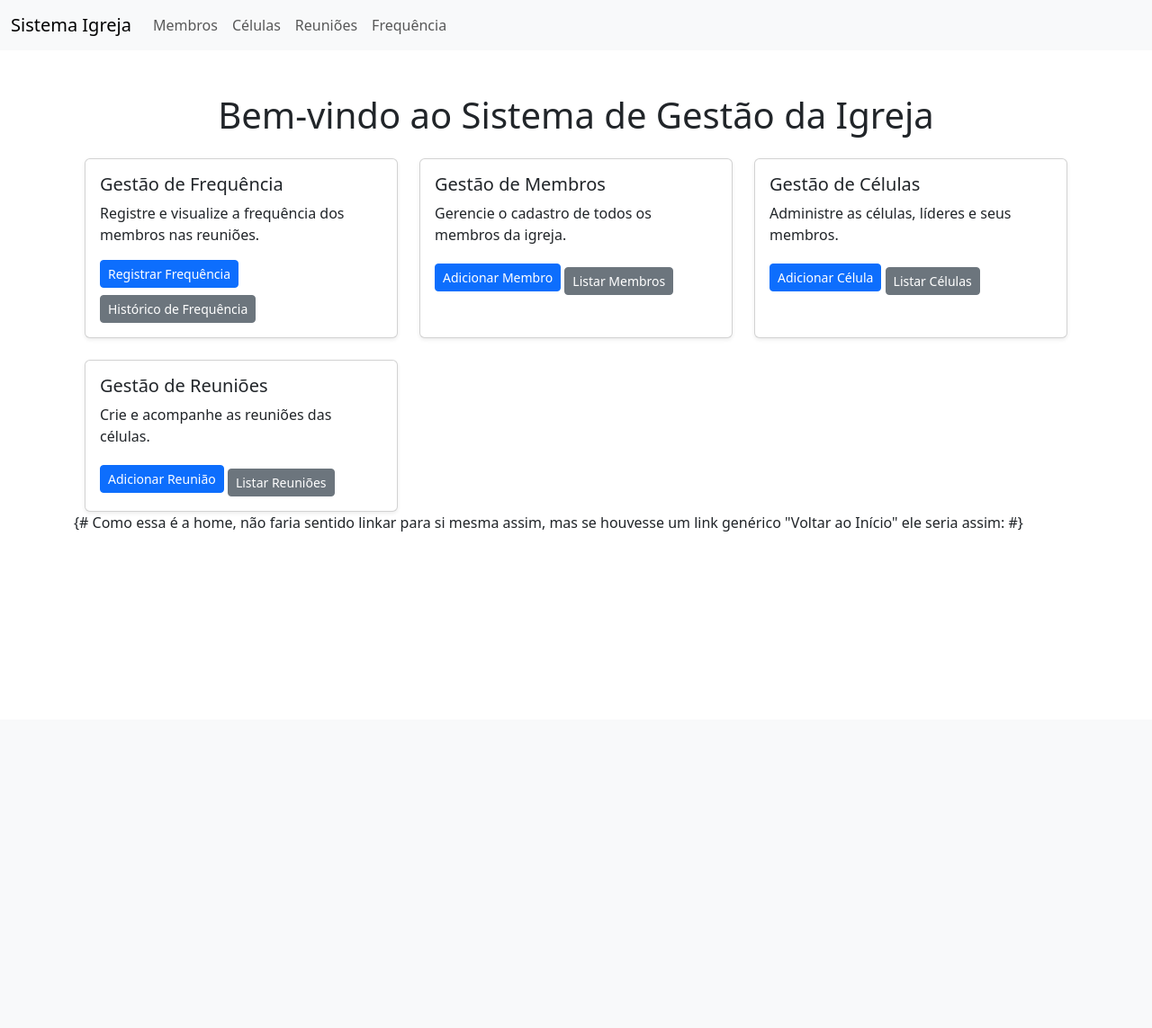
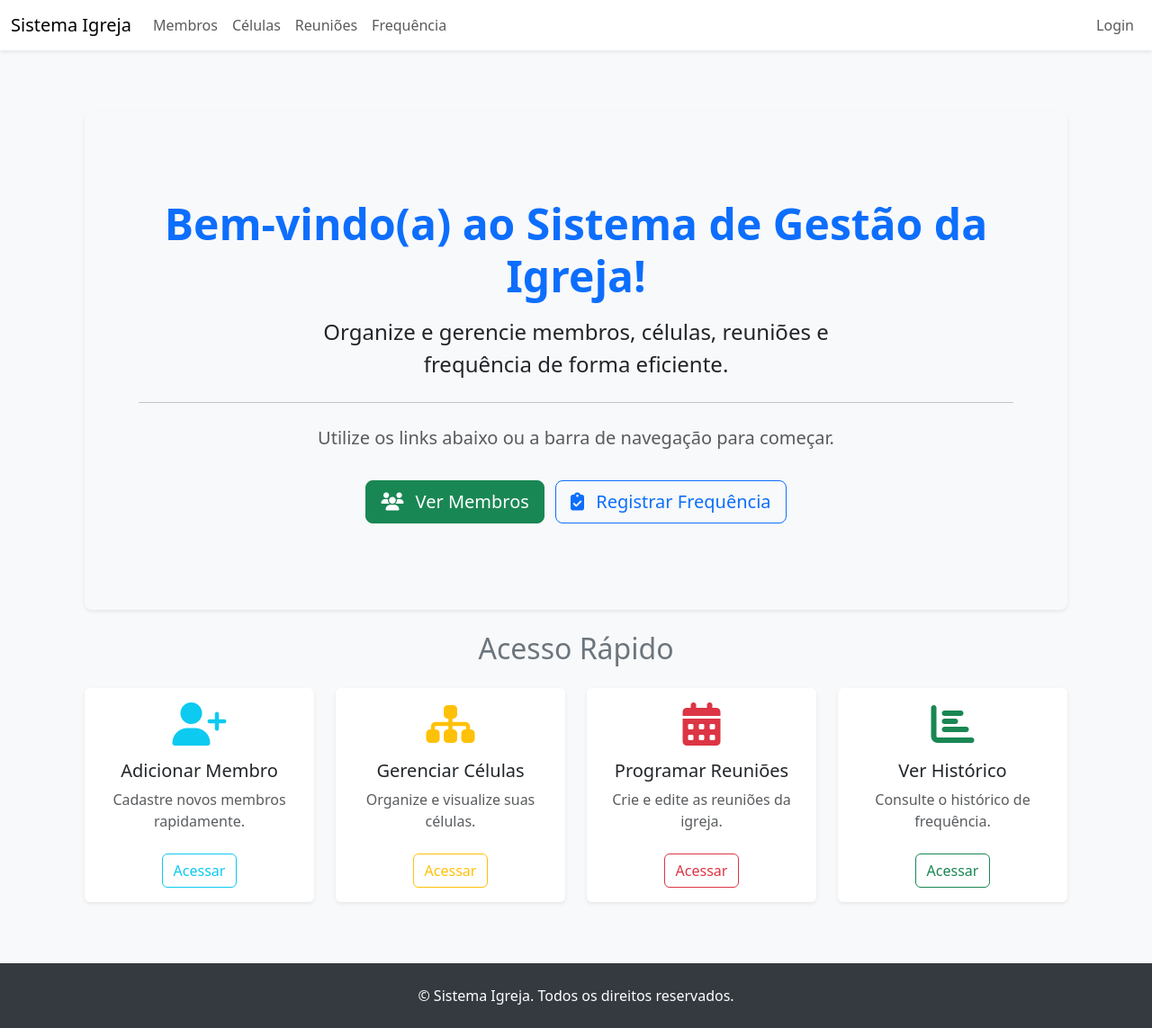
Before and after one commit to Marcos415/sistema_igreja, a Django app: page /gestao/ in a window 1280 px wide. Shown: the whole page at 90% size. Before the commit the page ends 591 px from the top, so only its background shows below. Run offline with Django 5.2, Linux system fonts and the light colour scheme.

Commit message:
UI: Major layout improvements for home, base, and member list. Fix auth URLs.

```diff
--- a/membros/templates/membros/home_sistema.html
+++ b/membros/templates/membros/home_sistema.html
@@ -1,83 +1,72 @@
-{% extends 'base.html' %} {# Supondo que você estenda um template base.html #}
-{% load static %} {# Para carregar arquivos estáticos como CSS/JS, se necessário #}
+{% extends 'base.html' %}
 
-{% block title %}Página Inicial - Sistema da Igreja{% endblock %}
+{% block title %}Bem-vindo ao Sistema da Igreja{% endblock %}
 
 {% block content %}
 <div class="container mt-5">
-    {# Mensagens do Django (adicionado para você ver os messages.success/error) #}
-    {% if messages %}
-        <div class="mb-4">
-            {% for message in messages %}
-                <div class="alert alert-{{ message.tags }} alert-dismissible fade show" role="alert">
-                    {{ message }}
-                    <button type="button" class="btn-close" data-bs-dismiss="alert" aria-label="Close"></button>
-                </div>
-            {% endfor %}
+    <!-- Seção de Boas-Vindas / Hero Section -->
+    <div class="p-5 mb-4 bg-light rounded-3 shadow-sm text-center">
+        <div class="container-fluid py-5">
+            <h1 class="display-5 fw-bold text-primary">Bem-vindo(a) ao Sistema de Gestão da Igreja!</h1>
+            <p class="col-md-8 fs-4 mx-auto mt-3">
+                Organize e gerencie membros, células, reuniões e frequência de forma eficiente.
+            </p>
+            <hr class="my-4">
+            <p class="fs-5 text-muted">
+                Utilize os links abaixo ou a barra de navegação para começar.
+            </p>
+            <a class="btn btn-success btn-lg mt-3" href="{% url 'membros:listar_membros' %}" role="button">
+                <i class="fas fa-users me-2"></i> Ver Membros
+            </a>
+            <a class="btn btn-outline-primary btn-lg mt-3 ms-2" href="{% url 'membros:selecionar_reuniao_frequencia' %}" role="button">
+                <i class="fas fa-clipboard-check me-2"></i> Registrar Frequência
+            </a>
         </div>
-    {% endif %}
+    </div>
 
-    <h1 class="text-center mb-4">Bem-vindo ao Sistema de Gestão da Igreja</h1>
-
-    <div class="row row-cols-1 row-cols-md-2 row-cols-lg-3 g-4">
-        {# Cartão para Gestão de Frequência #}
+    <!-- Seção de Cards de Navegação Rápida -->
+    <h2 class="text-center mb-4 text-secondary">Acesso Rápido</h2>
+    <div class="row row-cols-1 row-cols-md-2 row-cols-lg-4 g-4 mb-5">
         <div class="col">
-            <div class="card h-100 shadow-sm">
-                <div class="card-body">
-                    <h5 class="card-title">Gestão de Frequência</h5>
-                    <p class="card-text">Registre e visualize a frequência dos membros nas reuniões.</p>
-                    <a href="{% url 'membros:selecionar_reuniao_frequencia' %}" class="btn btn-primary btn-sm">Registrar Frequência</a>
-                    <a href="{% url 'membros:historico_frequencia' %}" class="btn btn-secondary btn-sm mt-2">Histórico de Frequência</a>
+            <div class="card h-100 shadow-sm border-0">
+                <div class="card-body text-center">
+                    <i class="fas fa-user-plus fa-3x text-info mb-3"></i>
+                    <h5 class="card-title">Adicionar Membro</h5>
+                    <p class="card-text text-muted">Cadastre novos membros rapidamente.</p>
+                    <a href="{% url 'membros:adicionar_membro' %}" class="btn btn-outline-info mt-2">Acessar</a>
                 </div>
             </div>
         </div>
-
-        {# Cartão para Gestão de Membros #}
         <div class="col">
-            <div class="card h-100 shadow-sm">
-                <div class="card-body">
-                    <h5 class="card-title">Gestão de Membros</h5>
-                    <p class="card-text">Gerencie o cadastro de todos os membros da igreja.</p>
-                    {# CORREÇÃO AQUI: 'cadastrar_membro' foi alterado para 'adicionar_membro' (já estava correto no seu envio) #}
-                    <a href="{% url 'membros:adicionar_membro' %}" class="btn btn-primary btn-sm">Adicionar Membro</a>
-                    <a href="{% url 'membros:listar_membros' %}" class="btn btn-secondary btn-sm mt-2">Listar Membros</a>
+            <div class="card h-100 shadow-sm border-0">
+                <div class="card-body text-center">
+                    <i class="fas fa-sitemap fa-3x text-warning mb-3"></i>
+                    <h5 class="card-title">Gerenciar Células</h5>
+                    <p class="card-text text-muted">Organize e visualize suas células.</p>
+                    <a href="{% url 'membros:listar_celulas' %}" class="btn btn-outline-warning mt-2">Acessar</a>
                 </div>
             </div>
         </div>
-
-        {# Cartão para Gestão de Células #}
         <div class="col">
-            <div class="card h-100 shadow-sm">
-                <div class="card-body">
-                    <h5 class="card-title">Gestão de Células</h5>
-                    <p class="card-text">Administre as células, líderes e seus membros.</p>
-                    {# CORREÇÃO AQUI: 'cadastrar_celula' alterado para 'adicionar_celula' #}
-                    <a href="{% url 'membros:adicionar_celula' %}" class="btn btn-primary btn-sm">Adicionar Célula</a>
-                    <a href="{% url 'membros:listar_celulas' %}" class="btn btn-secondary btn-sm mt-2">Listar Células</a>
+            <div class="card h-100 shadow-sm border-0">
+                <div class="card-body text-center">
+                    <i class="fas fa-calendar-alt fa-3x text-danger mb-3"></i>
+                    <h5 class="card-title">Programar Reuniões</h5>
+                    <p class="card-text text-muted">Crie e edite as reuniões da igreja.</p>
+                    <a href="{% url 'membros:listar_reunioes' %}" class="btn btn-outline-danger mt-2">Acessar</a>
                 </div>
             </div>
         </div>
-
-        {# Cartão para Gestão de Reuniões #}
         <div class="col">
-            <div class="card h-100 shadow-sm">
-                <div class="card-body">
-                    <h5 class="card-title">Gestão de Reuniões</h5>
-                    <p class="card-text">Crie e acompanhe as reuniões das células.</p>
-                    {# CORREÇÃO AQUI: 'cadastrar_reuniao' alterado para 'adicionar_reuniao' #}
-                    <a href="{% url 'membros:adicionar_reuniao' %}" class="btn btn-primary btn-sm">Adicionar Reunião</a>
-                    <a href="{% url 'membros:listar_reunioes' %}" class="btn btn-secondary btn-sm mt-2">Listar Reuniões</a>
+            <div class="card h-100 shadow-sm border-0">
+                <div class="card-body text-center">
+                    <i class="fas fa-chart-bar fa-3x text-success mb-3"></i>
+                    <h5 class="card-title">Ver Histórico</h5>
+                    <p class="card-text text-muted">Consulte o histórico de frequência.</p>
+                    <a href="{% url 'membros:historico_frequencia' %}" class="btn btn-outline-success mt-2">Acessar</a>
                 </div>
             </div>
         </div>
-
-        {# Exemplo de link que *poderia* ter o erro original, agora corrigido #}
-        {# Este link abaixo é um exemplo de onde você *poderia* ter o {% url 'gestao_frequencia' %} #}
-        {# E que deve ser trocado para o nome correto 'home_sistema' se ele apontasse para a home. #}
-        {# Como essa é a home, não faria sentido linkar para si mesma assim,
-            mas se houvesse um link genérico "Voltar ao Início" ele seria assim: #}
-        {# <a href="{% url 'membros:home_sistema' %}">Voltar ao Início</a> #}
-
     </div>
 </div>
 {% endblock %}
--- a/sistema_igreja/urls.py
+++ b/sistema_igreja/urls.py
@@ -16,11 +16,12 @@ Including another URLconf
 """
 from django.contrib import admin
 from django.urls import path, include
-from django.views.generic.base import RedirectView # Importe RedirectView
+from django.views.generic.base import RedirectView
 
 urlpatterns = [
     path('admin/', admin.site.urls),
-    # Redireciona a URL raiz ('/') para '/gestao/'
-    path('', RedirectView.as_view(url='/gestao/', permanent=False)), # permanent=False para 302 temporário
-    path('gestao/', include('membros.urls')), # O prefixo 'gestao/' para todas as suas URLs de membros
+    # Inclui as URLs de autenticação do Django (login, logout, etc.)
+    path('accounts/', include('django.contrib.auth.urls')), # <--- ADICIONE ESTA LINHA
+    path('', RedirectView.as_view(url='/gestao/', permanent=False)),
+    path('gestao/', include('membros.urls')),
 ]
--- a/templates/base.html
+++ b/templates/base.html
@@ -1,21 +1,52 @@
 <!DOCTYPE html>
-<html lang="en">
+<html lang="pt-br">
 <head>
     <meta charset="UTF-8">
     <meta name="viewport" content="width=device-width, initial-scale=1.0">
-    <title>{% block title %}My Django App{% endblock %}</title>
-    {# Link to your CSS here, e.g., Bootstrap #}
-    <link href="https://cdn.jsdelivr.net/npm/bootstrap@5.3.3/dist/css/bootstrap.min.css" rel="stylesheet" integrity="sha384-QWTKZyjpPEjISv5WaRU9OFeRpok6YctnYmDr5pNlyT2bRjXh0JMhjY6hW+ALEwIH" crossorigin="anonymous">
+    <title>{% block title %}Sistema Igreja{% endblock %}</title>
+    <!-- Bootstrap CSS CDN -->
+    <link href="https://cdn.jsdelivr.net/npm/bootstrap@5.3.3/dist/css/bootstrap.min.css" rel="stylesheet" xintegrity="sha384-QWTKZyjpPEjISv5WaRU9OFeRpok6YctnYmDr5pNlyT2bRjXh0JMhjY6hW+ALEwIH" crossorigin="anonymous">
+    <!-- Font Awesome para ícones (opcional, mas recomendado para botões/menus) -->
+    <link rel="stylesheet" href="https://cdnjs.cloudflare.com/ajax/libs/font-awesome/6.5.2/css/all.min.css" xintegrity="sha512-SnH5WK+bZxgPHs44uWIX+LLJAJ9/2PkPKZ5QiAj6Ta86w+fsb2TkcmfRyVX3pBnMFcV7oQPJkl9QevSCWr3W6A==" crossorigin="anonymous" referrerpolicy="no-referrer" />
+    <style>
+        body {
+            display: flex;
+            flex-direction: column;
+            min-height: 100vh;
+            background-color: #f8f9fa; /* Light gray background */
+        }
+        .navbar {
+            box-shadow: 0 2px 4px rgba(0,0,0,.08);
+            background-color: #ffffff; /* White navbar background */
+        }
+        .footer {
+            background-color: #343a40; /* Dark footer */
+            color: #ffffff;
+            padding: 1.5rem 0;
+            margin-top: auto; /* Push footer to bottom */
+        }
+        .container-main {
+            flex: 1; /* Allow content to grow */
+            padding-top: 20px;
+            padding-bottom: 20px;
+        }
+        /* Estilos para badges de mensagens do Django */
+        .alert-secondary { background-color: #e2e3ee; color: #495057; border-color: #d6d8db; }
+        .alert-info { background-color: #d1ecf1; color: #0c5460; border-color: #bee5eb; }
+        .alert-success { background-color: #d4edda; color: #155724; border-color: #c3e6cb; }
+        .alert-warning { background-color: #fff3cd; color: #856404; border-color: #ffeeba; }
+        .alert-danger { background-color: #f8d7da; color: #721c24; border-color: #f5c6cb; }
+    </style>
 </head>
 <body>
-    <nav class="navbar navbar-expand-lg navbar-light bg-light">
+    <nav class="navbar navbar-expand-lg navbar-light">
         <div class="container-fluid">
             <a class="navbar-brand" href="{% url 'membros:home_sistema' %}">Sistema Igreja</a>
             <button class="navbar-toggler" type="button" data-bs-toggle="collapse" data-bs-target="#navbarNav" aria-controls="navbarNav" aria-expanded="false" aria-label="Toggle navigation">
                 <span class="navbar-toggler-icon"></span>
             </button>
             <div class="collapse navbar-collapse" id="navbarNav">
-                <ul class="navbar-nav">
+                <ul class="navbar-nav me-auto mb-2 mb-lg-0">
                     <li class="nav-item">
                         <a class="nav-link" href="{% url 'membros:listar_membros' %}">Membros</a>
                     </li>
@@ -29,17 +60,40 @@
                         <a class="nav-link" href="{% url 'membros:historico_frequencia' %}">Frequência</a>
                     </li>
                 </ul>
+                <ul class="navbar-nav">
+                    {% if user.is_authenticated %}
+                        <li class="nav-item dropdown">
+                            <a class="nav-link dropdown-toggle" href="#" id="navbarDropdown" role="button" data-bs-toggle="dropdown" aria-expanded="false">
+                                <i class="fas fa-user-circle"></i> {{ user.username }}
+                            </a>
+                            <ul class="dropdown-menu dropdown-menu-end" aria-labelledby="navbarDropdown">
+                                <li><a class="dropdown-item" href="{% url 'admin:index' %}">Admin</a></li>
+                                <li><hr class="dropdown-divider"></li>
+                                <li><a class="dropdown-item" href="{% url 'logout' %}">Sair</a></li>
+                            </ul>
+                        </li>
+                    {% else %}
+                        <li class="nav-item">
+                            <a class="nav-link" href="{% url 'login' %}">Login</a>
+                        </li>
+                    {% endif %}
+                </ul>
             </div>
         </div>
     </nav>
 
-    <div class="container">
+    <main class="container container-main">
         {% block content %}
-        {# Content from child templates will go here #}
         {% endblock %}
-    </div>
+    </main>
 
-    {# Link to your JS here, e.g., Bootstrap #}
-    <script src="https://cdn.jsdelivr.net/npm/bootstrap@5.3.3/dist/js/bootstrap.bundle.min.js" integrity="sha384-YvpcrYf0tY3lHB60NNkmXc5s9fDVZLESaAA55NDzOxhy9GkcIdslK1eN7N6jIeHz" crossorigin="anonymous"></script>
+    <footer class="footer">
+        <div class="container text-center">
+            <p class="mb-0">&copy; {{ "now"|date:"Y" }} Sistema Igreja. Todos os direitos reservados.</p>
+        </div>
+    </footer>
+
+    <!-- Bootstrap Bundle with Popper (JS for dropdowns, togglers, etc.) -->
+    <script src="https://cdn.jsdelivr.net/npm/bootstrap@5.3.3/dist/js/bootstrap.bundle.min.js" xintegrity="sha384-YvpcrYf0tY3lHB60NNkmXc5s9fDVZLESaAA55NDzOxhy9GkcIdslK1eN7N6jIeHz" crossorigin="anonymous"></script>
 </body>
 </html>
```
Also changed, not shown: membros/templates/membros/listar_membros.html (+50 -15 lines).
